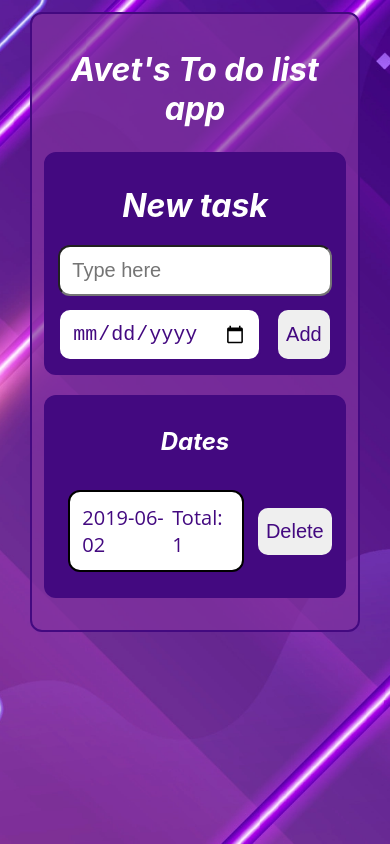
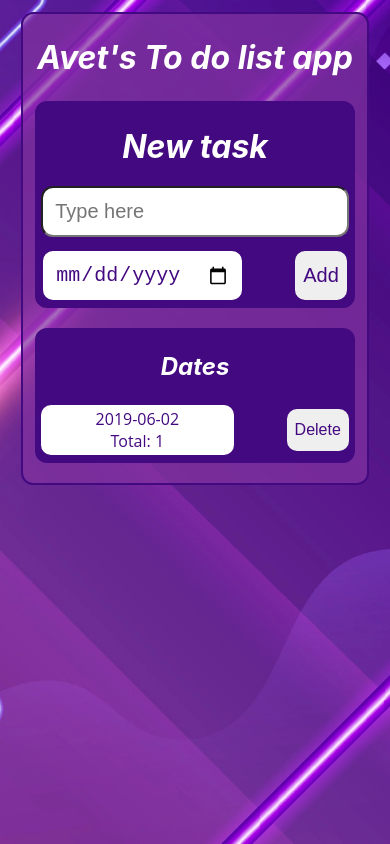
Before and after one commit to AvetBadalyan/Todo-list-with-date-redux-INCOMPLETE, a React (Create React App) app: page / in a window 390 px wide. Built offline with nearby package versions, Linux system fonts and the light colour scheme.

Commit message:
feat: style updates

```diff
--- a/src/Components/DailyTask/DailyTask.css
+++ b/src/Components/DailyTask/DailyTask.css
@@ -55,6 +55,7 @@ p {
 @media only screen and (max-width: 600px) {
   .single-task {
     flex-direction: column;
+    padding: 4px;
   }
 
   .single-task-input-container {
--- a/src/Pages/Home/Home.css
+++ b/src/Pages/Home/Home.css
@@ -13,7 +13,7 @@
 .todo-input-container {
   width: 50%;
   border-radius: 0.75rem;
-  padding: 0.75rem;
+  padding: 0 0.75rem;
   background: white;
   border: 2px solid rgba(67, 9, 128, 1);
   background-color: rgba(130, 50, 160, 0.7);
@@ -31,6 +31,7 @@
   display: flex;
   flex-direction: column;
   padding: 0.75rem;
+  padding-top: 0;
   border-radius: 0.75rem;
   background: rgba(67, 9, 128, 1);
 }
@@ -67,7 +68,6 @@
   font-size: 1.25rem;
   color: rgba(67, 9, 128, 1);
   width: 80%;
-  padding: 0.75rem;
   text-decoration: none;
 }
 
@@ -81,6 +81,8 @@
   margin: 2px 0;
   padding: 0.75rem;
   font-size: 1.25rem;
+
+  border: 2px solid rgba(67, 9, 128, 1);
 }
 
 .single-date button:hover {
@@ -89,10 +91,26 @@
 
 @media only screen and (max-width: 600px) {
   .todo-input-container {
-    width: 90%;
+    width: 95%;
+  }
+
+  .new-task-container,
+  .dates-container {
+    padding: 4px;
   }
 
   .home-page {
     align-items: flex-start;
   }
+
+  .single-date-text {
+    font-size: 1rem;
+    padding: 3px 0px;
+    flex-direction: column;
+    width: 80%;
+  }
+
+  .single-date button {
+    font-size: 1rem;
+  }
 }
--- a/src/Pages/Home/Home.jsx
+++ b/src/Pages/Home/Home.jsx
@@ -1,4 +1,3 @@
-import { useEffect } from "react";
 import { useDispatch, useSelector } from "react-redux";
 import { Link } from "react-router-dom";
 import Form from "../../Components/Form/Form";
--- a/src/Pages/singleTask/SingleTask.css
+++ b/src/Pages/singleTask/SingleTask.css
@@ -29,6 +29,10 @@
   justify-content: space-between;
   align-items: center;
   padding-right: 0.75rem;
+}
+
+.daily-container-header h1 {
+  font-size: 1.5rem;
 }
 
 .todo-footer {
@@ -72,5 +76,14 @@
   }
   .clear-buttons button {
     padding: 12px 2px;
+    font-size: 1rem;
+  }
+
+  .daily-container-header h1 {
+    font-size: 1rem;
+  }
+
+  .clear-buttons {
+    padding: 4px;
   }
 }
```
